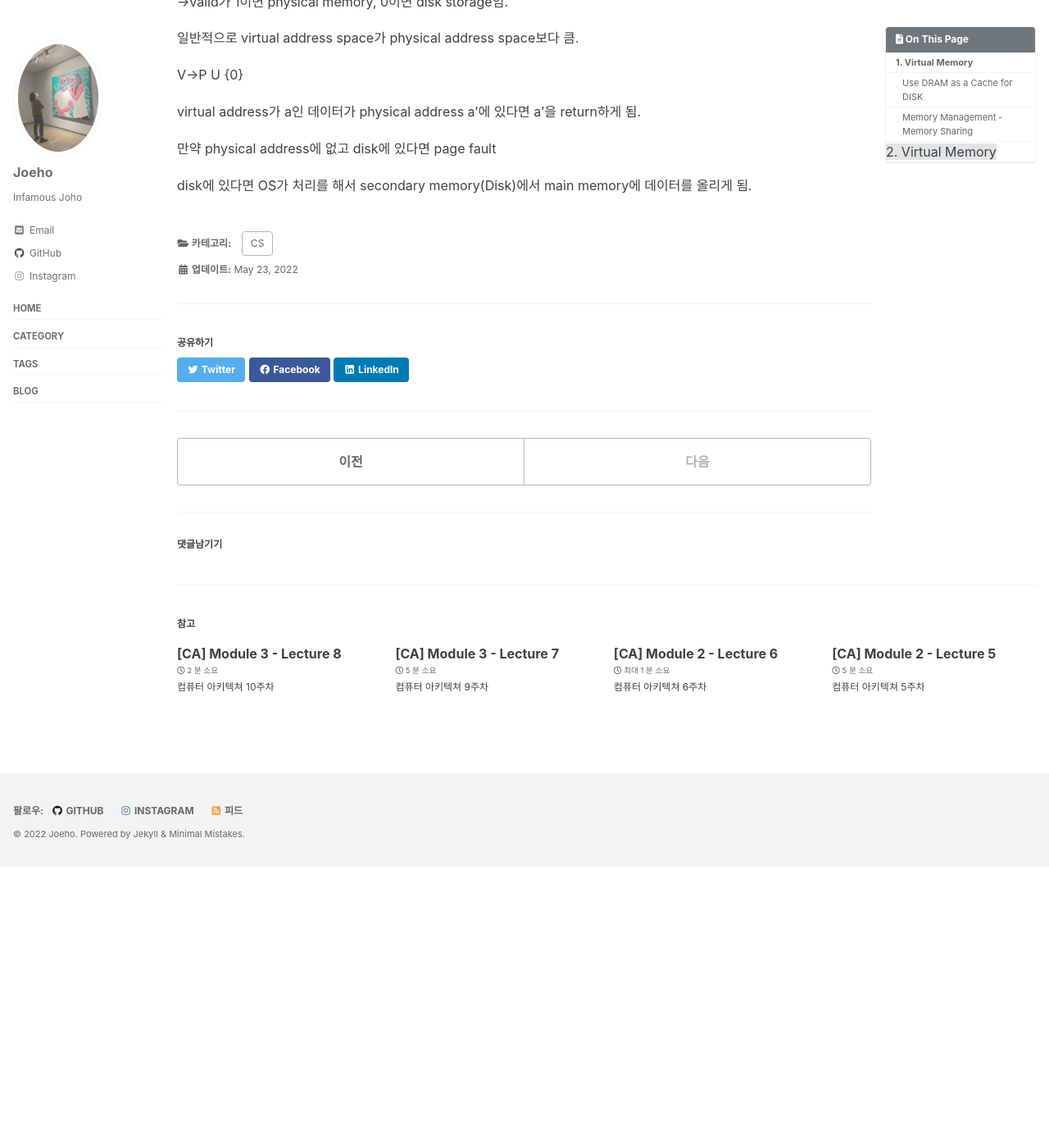
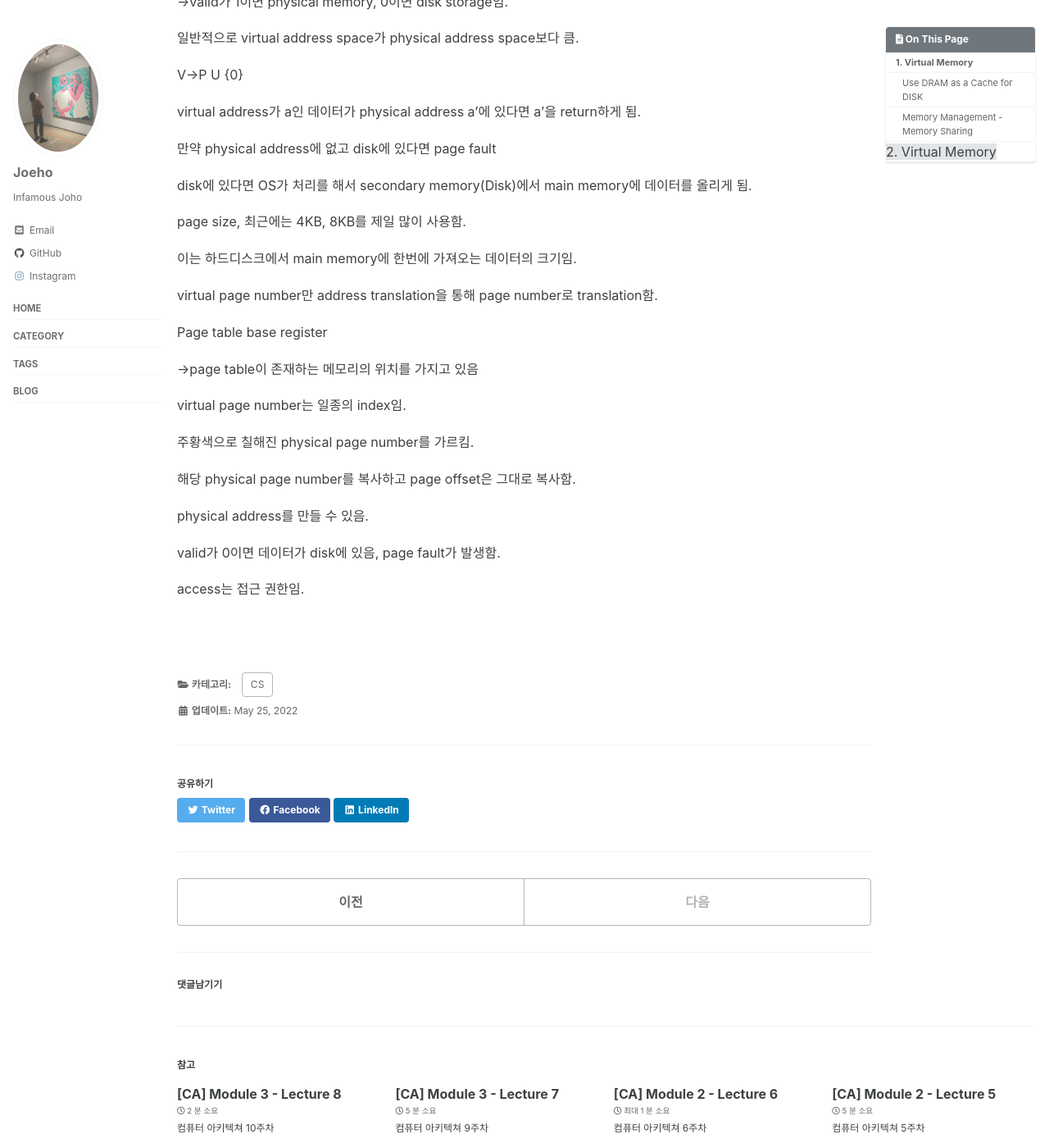
Before and after one commit to joeholee/joeholee.github.io, a Jekyll site: the page built from _posts/2022-05-21-ca-ninth.md, in a window 1280 px wide and 1400 px high, scrolled down 2414 px. Shown: the whole window at 82% size. Built offline with Jekyll 4.4.1, drawn with Linux system fonts in a browser that asks for light colours; cached includes are drawn as plain includes; some web fonts are replaced; comment, search, counter and statistics services are not loaded; before the commit the page ends 3471 px from its top, so only the background shows below that.

Commit message:
Update 2022-05-21-ca-ninth.md

```diff
--- a/_posts/2022-05-21-ca-ninth.md
+++ b/_posts/2022-05-21-ca-ninth.md
@@ -13,7 +13,7 @@ toc: true
 toc_sticky: true
 
 date: 2022-05-21
-last_modified_at: 2022-05-23
+last_modified_at: 2022-05-25
 ---
 
 # 1. Virtual Memory
@@ -124,4 +124,27 @@ virtual address가 a인 데이터가 physical address a’에 있다면 a’을
 만약 physical address에 없고 disk에 있다면 page fault
 
 disk에 있다면 OS가 처리를 해서 secondary memory(Disk)에서 main memory에 데이터를 올리게 됨.
+
+page size, 최근에는 4KB, 8KB를 제일 많이 사용함.
+
+이는 하드디스크에서 main memory에 한번에 가져오는 데이터의 크기임.
+
+virtual page number만 address translation을 통해 page number로 translation함.
+
+Page table base register
+
+→page table이 존재하는 메모리의 위치를 가지고 있음
+
+virtual page number는 일종의 index임.
+
+주황색으로 칠해진 physical page number를 가르킴.
+
+해당 physical page number를 복사하고 page offset은 그대로 복사함.
+
+physical address를 만들 수 있음.
+
+valid가 0이면 데이터가 disk에 있음, page fault가 발생함.
+
+access는 접근 권한임.
+
 <br>
```
